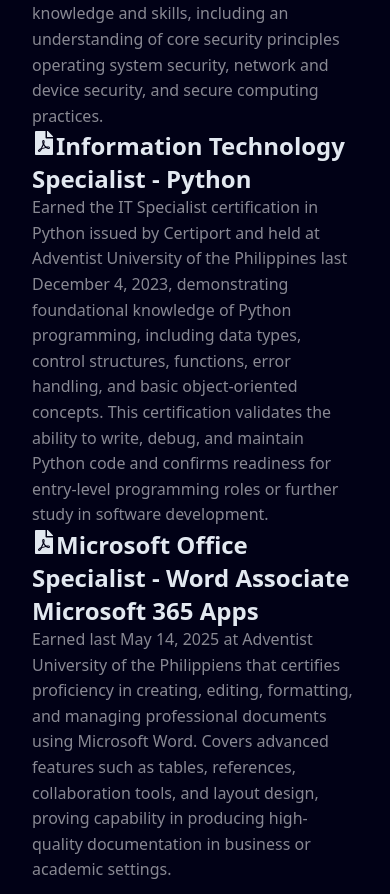
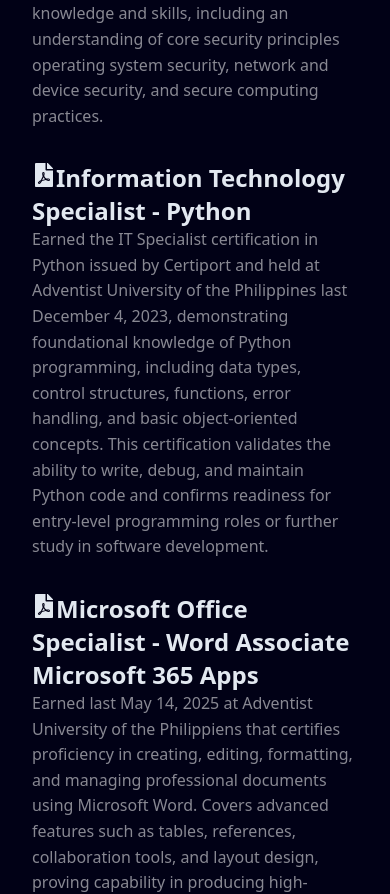
Before and after one commit to LloydBolences29/Web-Portfolio, a React (Vite) app in the folder portfolio/: page / in a window 390 px wide. Shown: the part 2828-3722 px from the top of the page. Built offline with nearby package versions, Linux system fonts and the light colour scheme.

Commit message:
Added some margin on the bottom in the certification in mobile and tablet view

```diff
--- a/portfolio/src/styles/Home.css
+++ b/portfolio/src/styles/Home.css
@@ -83,6 +83,9 @@
   .patientfirst-project {
     margin: 1rem 0;
   }
+   .cert{
+    margin-bottom: 2rem;
+  }
 }
 
 /* Tablet view */
@@ -134,6 +137,9 @@
     display: flex;
     flex-direction: row;
     gap: 2em;
+  }
+   .cert{
+    margin-bottom: 2rem;
   }
 }
 
```
